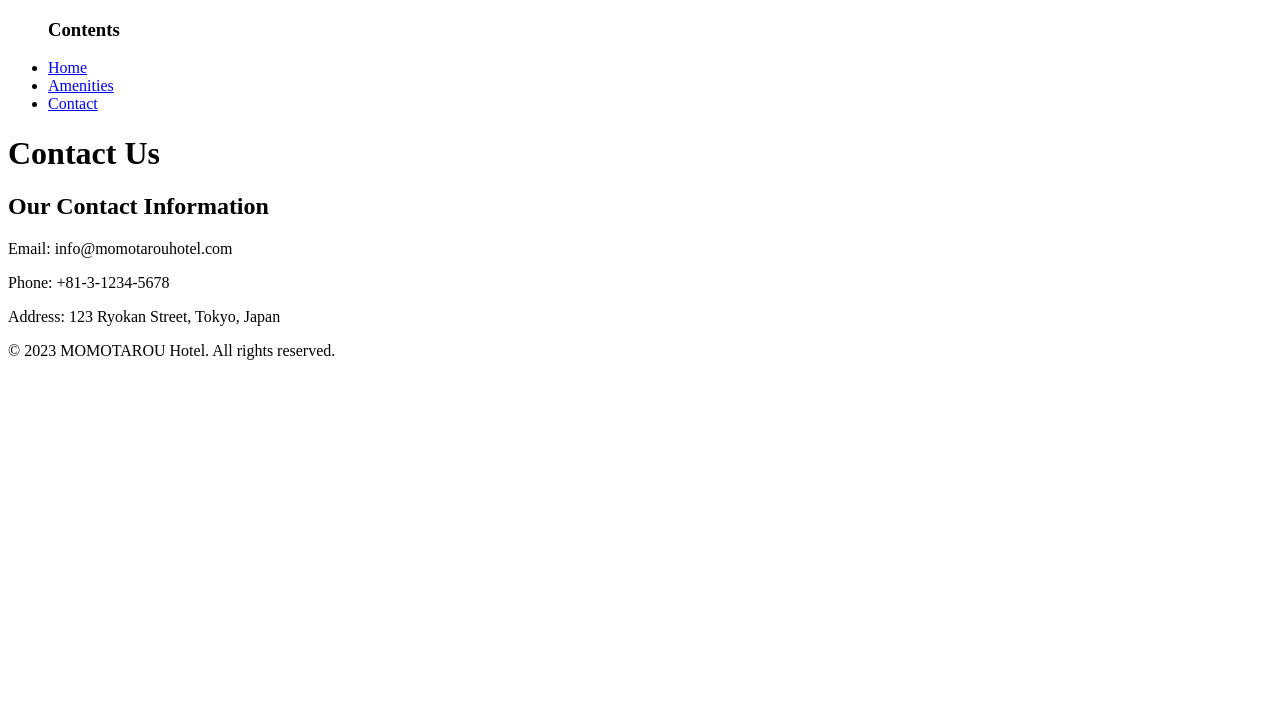
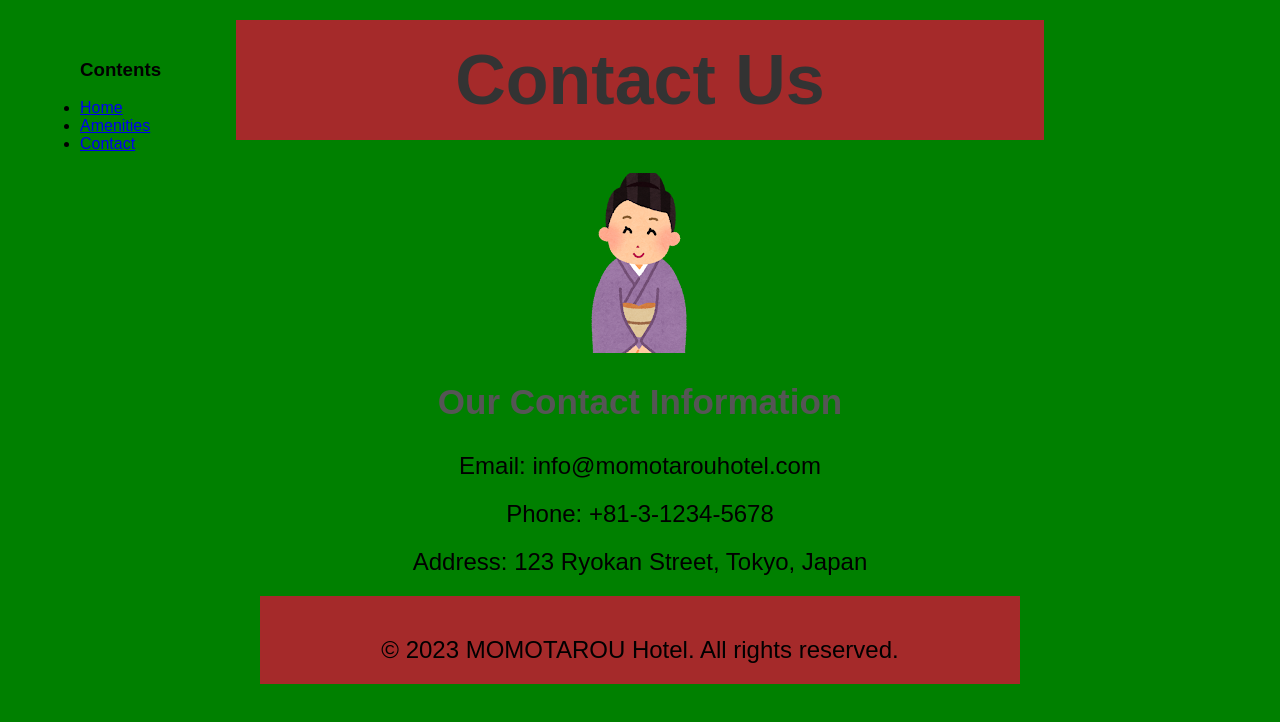
Before and after one commit to Hiroki1029-p/COMP001A.Modulu3OnlineStore, a plain HTML site: page contact.html in a window 1280 px wide. Drawn offline with Linux system fonts and the light colour scheme.

Commit message:
I completed contact.html and changed some of the photos used.

```diff
--- a/contact.html
+++ b/contact.html
@@ -4,6 +4,8 @@
     <meta charset="UTF-8">
     <meta name="viewport" content="width=device-width, initial-scale=1.0">
     <title>Contact Us</title>
+    <link rel="stylesheet" href="main.css">
+    <link rel="shortcut icon" href="images/icon.png" />
 </head>
 <body>
     <header>
@@ -16,6 +18,7 @@
             </ul>
         </nav>
         <h1>Contact Us</h1>
+        <img class="woman-image" src="images/okami.png" alt="Woman Image">
     </header>
     <main>
         <section id="contact-info">
--- a/main.css
+++ b/main.css
@@ -47,3 +47,10 @@ footer {
     margin: 0 auto;
     margin-top: 20px;
 }
+
+img.woman-image {
+    display: block;
+    margin-left: auto;
+    margin-right: auto;
+    margin-top: 20px;
+}
```
Also changed, not shown: images/okami.png (renamed from images/job_ryokan_okamisan.png), images/washitsu.png, 1 other file.
